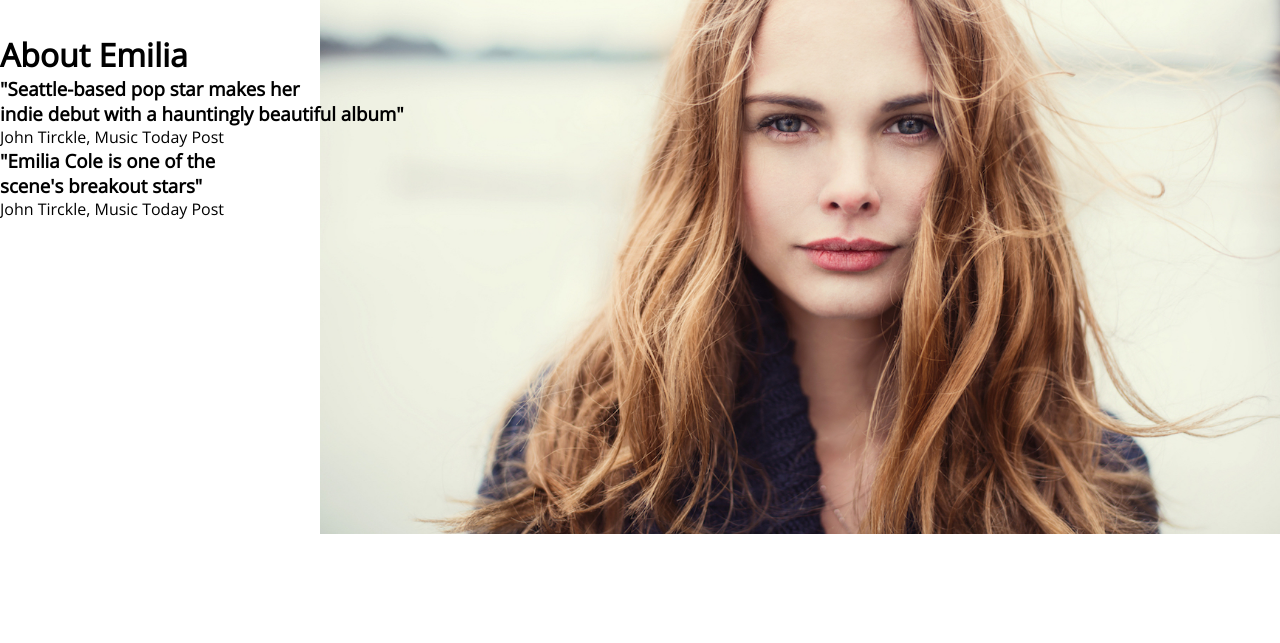
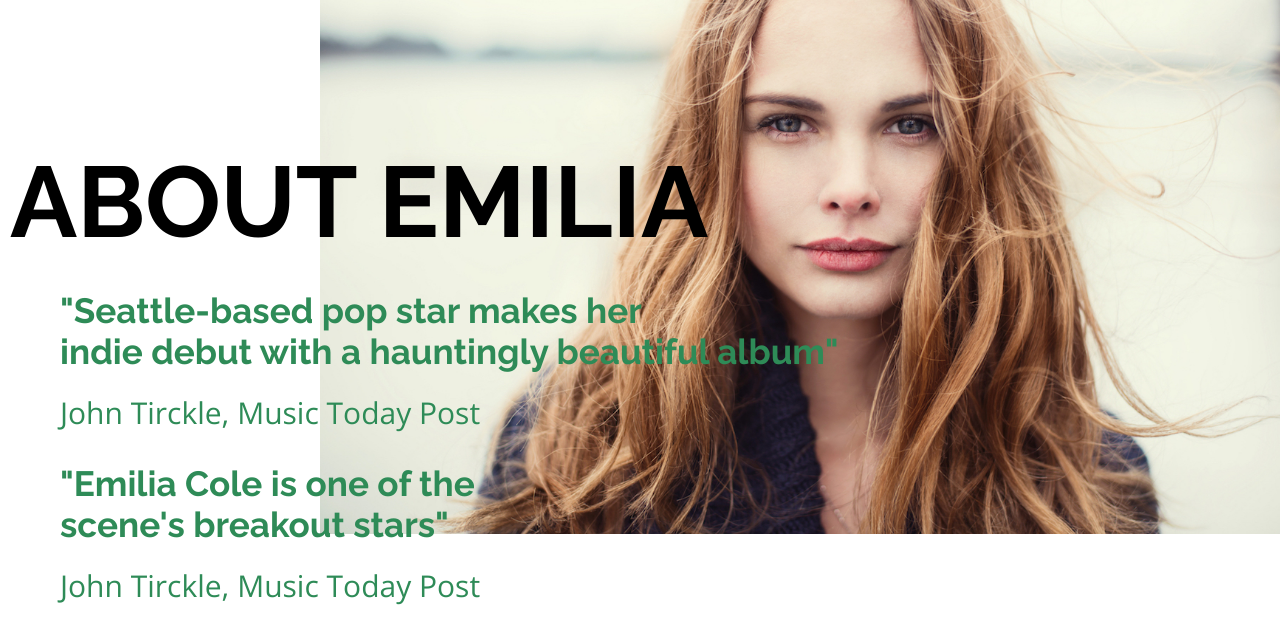
Before and after one commit to chinosama/emilia, a website: page views/about.html in a window 1280 px wide. Shown: the part 107-750 px from the top of the page. Drawn offline with nearby package versions, Linux system fonts and the light colour scheme.

Commit message:
about terminado

```diff
--- a/public/css/about.css
+++ b/public/css/about.css
@@ -4,3 +4,33 @@
     background-size: 75%;
     background-position: right -0px;
 }
+
+.about main{
+    padding: 10px;
+}
+
+.about h1{
+    font-family: var(--font-titulo);
+    font-size: 100px;
+    text-transform: uppercase;
+    margin-top: 100px;
+    color: black;
+}
+
+.about section article{
+    margin-top: 30px ;
+    margin-left: 50px;
+    font-size: 30px;
+}
+
+.about h3{
+    font-family: var(--font-titulo);
+    font-weight: 50px;
+    color: seagreen;
+
+}
+
+.about p{
+    color: seagreen;
+    margin-top: 20px;
+}
```
